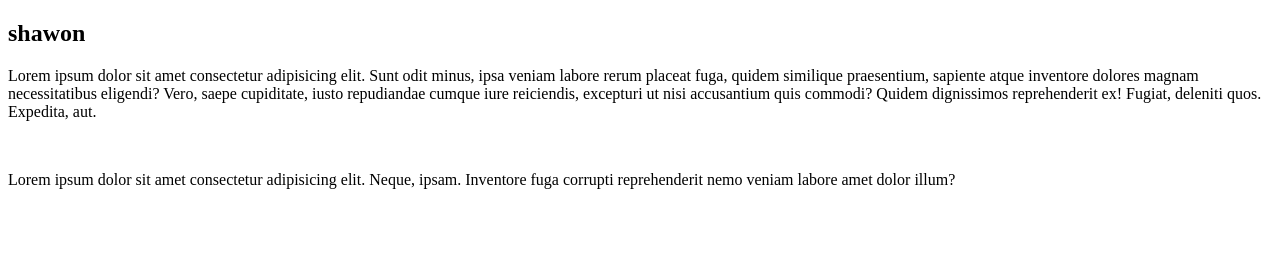
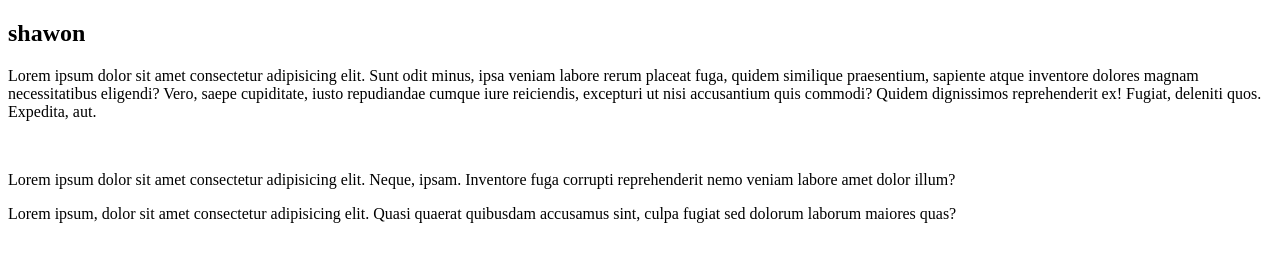
Before and after one commit to nazmulhassanshawon/class27, a plain HTML site: page class27.html in a window 1280 px wide. Drawn offline with Linux system fonts and the light colour scheme.

Commit message:
as'd;fgjsdlkf

```diff
--- a/class27.html
+++ b/class27.html
@@ -17,6 +17,8 @@
     dignissimos reprehenderit ex! Fugiat, deleniti quos. Expedita, aut.</p><br>
     <p>Lorem ipsum dolor sit amet consectetur adipisicing elit. Neque, ipsam. Inventore fuga corrupti reprehenderit nemo
         veniam labore amet dolor illum?</p>
+        <p>Lorem ipsum, dolor sit amet consectetur adipisicing elit. Quasi quaerat quibusdam accusamus sint, culpa fugiat sed dolorum laborum maiores quas?</p>
+
 
 
 
```
